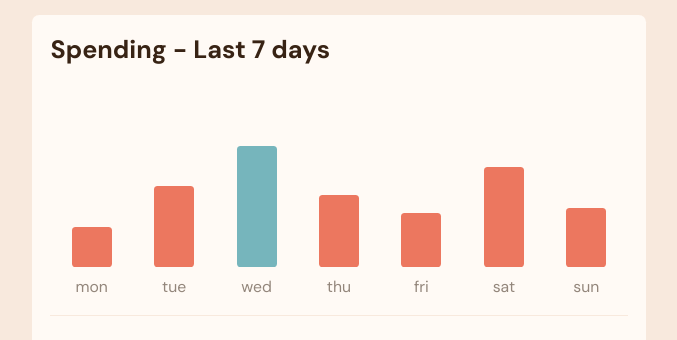
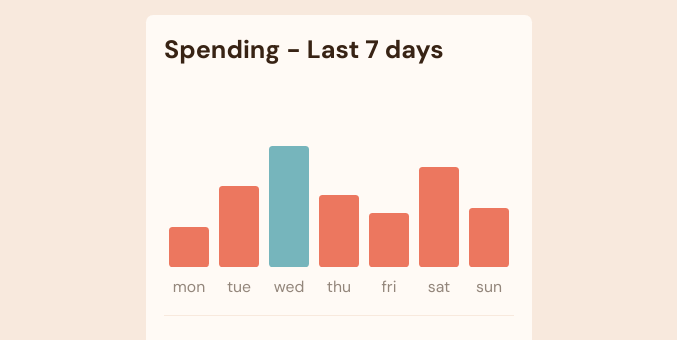
Before and after one commit to 33marvs33/ExpensesChartComponent, a plain HTML site: page index.html in a window 1280 px wide. Shown: the part 232-572 px from the top of the page, without its empty margins (301-978 px from the left). Drawn offline with Linux system fonts and the light colour scheme.

Commit message:
Update style.css

```diff
--- a/style.css
+++ b/style.css
@@ -59,7 +59,11 @@ html {
     align-items: center;
     flex-wrap: wrap;
 }
-
+/* container style */
+.container {
+    min-width:375px;
+    max-width: 34.0625em;
+}
 /* upper */
 .upper {
     background-color: var(--Softred);
@@ -169,9 +173,7 @@ main h1 {
 }
 
 @media (min-width:900px) {
-    .container {
-        width: 34.0625em;
-    }
+
     .box {
          width: 3.25em;
          text-align: center;
```
